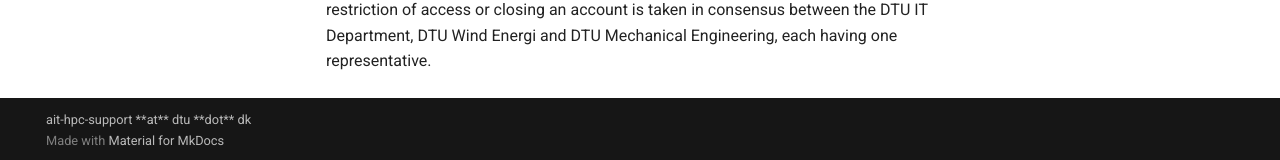
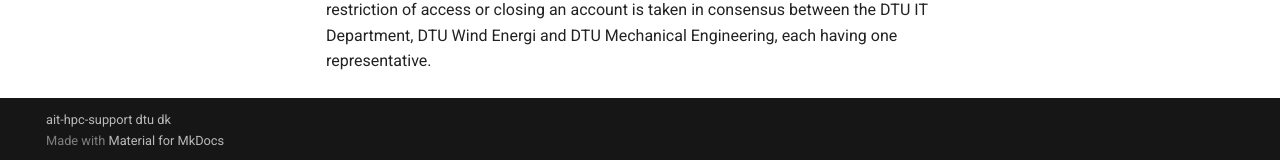
Before and after one commit to martavp/docs, an MkDocs documentation site: the page built from docs/index.md, in a window 1280 px wide and 1137 px high. Shown: the part 974-1134 px from the top of the window. Built offline with MkDocs 1.6.1 and Material for MkDocs 9.7.7, drawn with Linux system fonts in a browser that asks for light colours; comment, search, counter and statistics services are not loaded.

```diff
--- a/mkdocs.yml
+++ b/mkdocs.yml
@@ -14,7 +14,7 @@
 
 docs_dir: docs/
 
-copyright: ait-hpc-support **at** dtu **dot** dk
+copyright: ait-hpc-support <at> dtu <dot> dk
 
 nav:
     - HPC resources:
```
